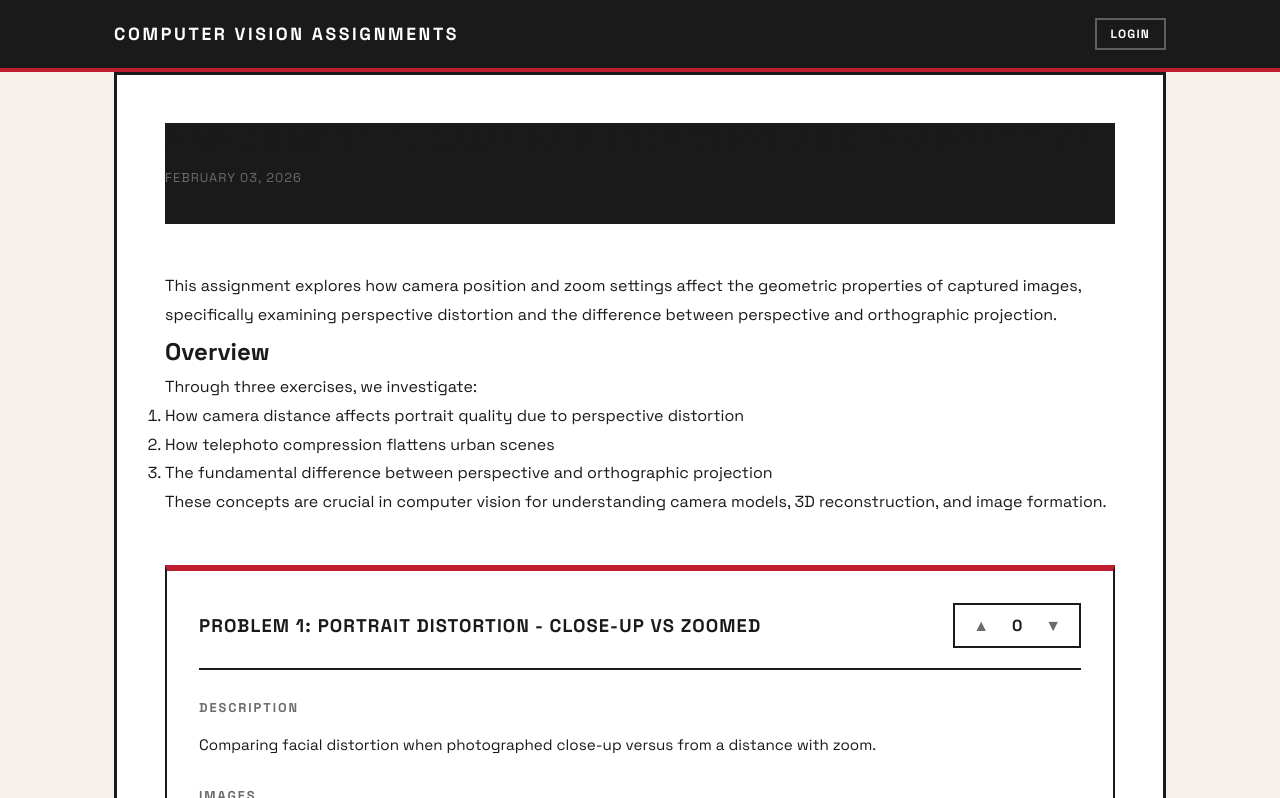
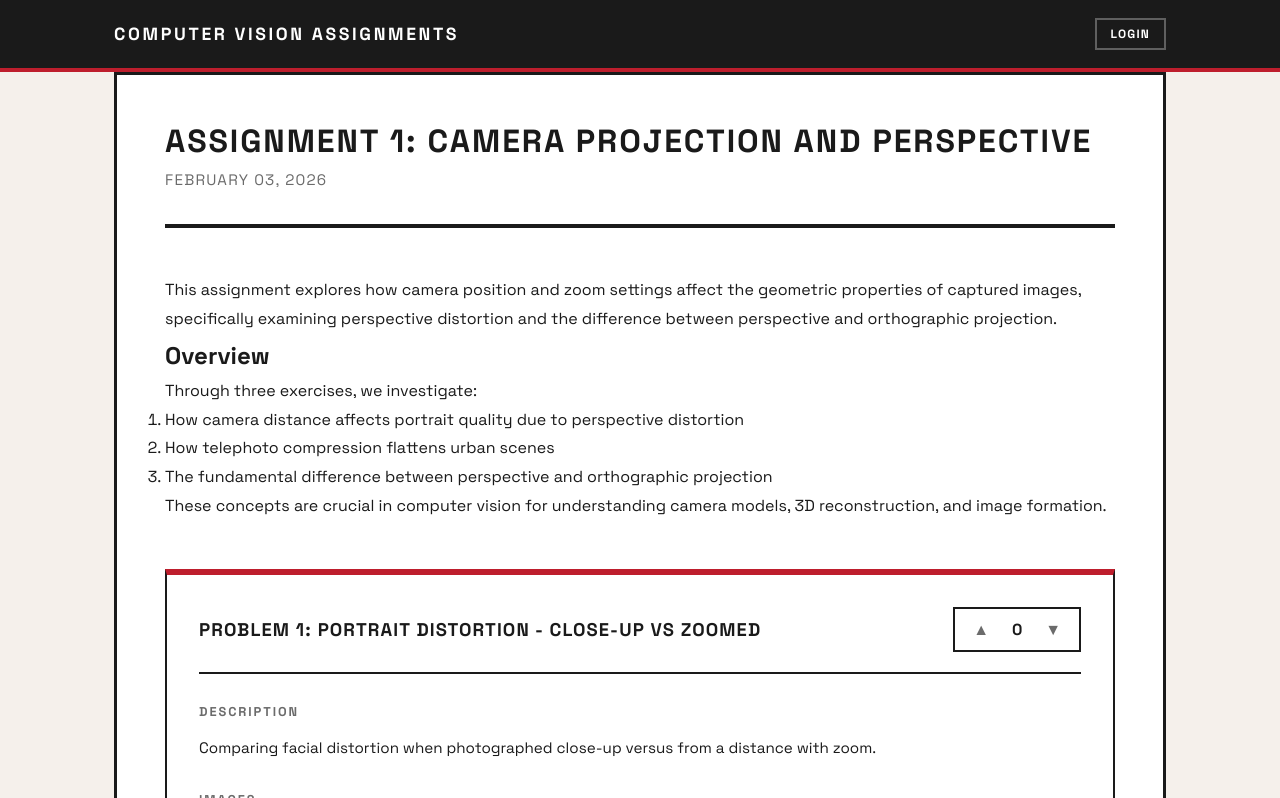
Before and after one commit to VaaneeTripathi/cv-assignments, a Jekyll site: the page built from _assignments/assignment-1.md, in a window 1280 px wide and 1400 px high. Shown: the top 798 px of the window. Built offline with Jekyll 4.4.1, drawn with Linux system fonts in a browser that asks for light colours; comment, search, counter and statistics services are not loaded; grey boxes are pictures that could not be loaded.

Commit message:
Fix spacing issues for header cards

```diff
--- a/_layouts/assignment.html
+++ b/_layouts/assignment.html
@@ -3,12 +3,12 @@
 ---
 
 <article class="assignment">
-    <header class="assignment-header">
+    <div class="assignment-header">
         <h1>{{ page.title }}</h1>
         <p class="assignment-meta">
             <time datetime="{{ page.date | date_to_xmlschema }}">{{ page.date | date: "%B %d, %Y" }}</time>
         </p>
-    </header>
+    </div>
 
     <div class="assignment-content">
         {{ content }}
--- a/assets/css/style.css
+++ b/assets/css/style.css
@@ -35,6 +35,7 @@
 main {
     min-height: calc(100vh - 200px);
     padding: 48px 0;
+    margin-top: 24px;
 }
 
 /* ===== HEADER & NAVIGATION ===== */
@@ -259,6 +260,7 @@
     padding-bottom: 32px;
     border-bottom: 4px solid var(--black);
     margin-bottom: 48px;
+    position: static;
 }
 
 .assignment-header h1 {
@@ -278,7 +280,7 @@
 
 .assignment-meta {
     color: var(--gray);
-    font-size: 0.8rem;
+    font-size: 0.95rem;
     text-transform: uppercase;
     letter-spacing: 0.08em;
 }
```
